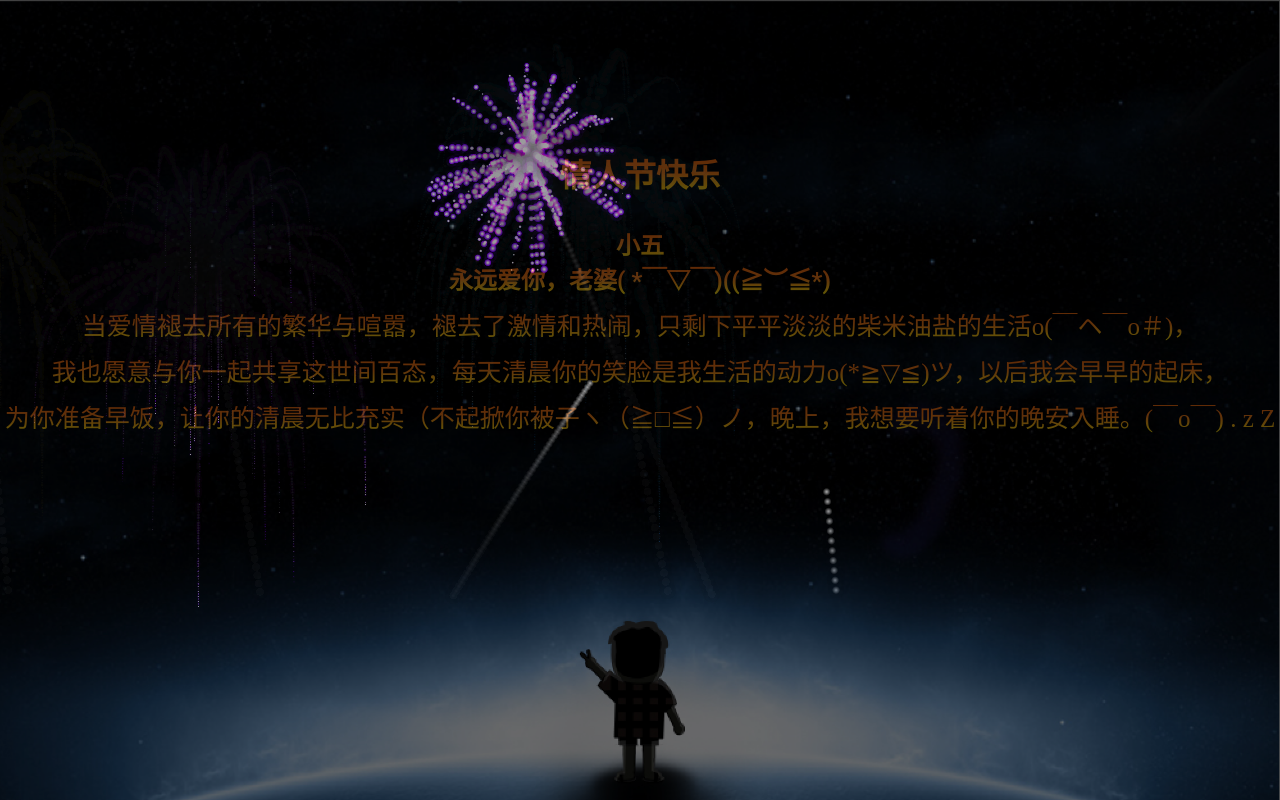
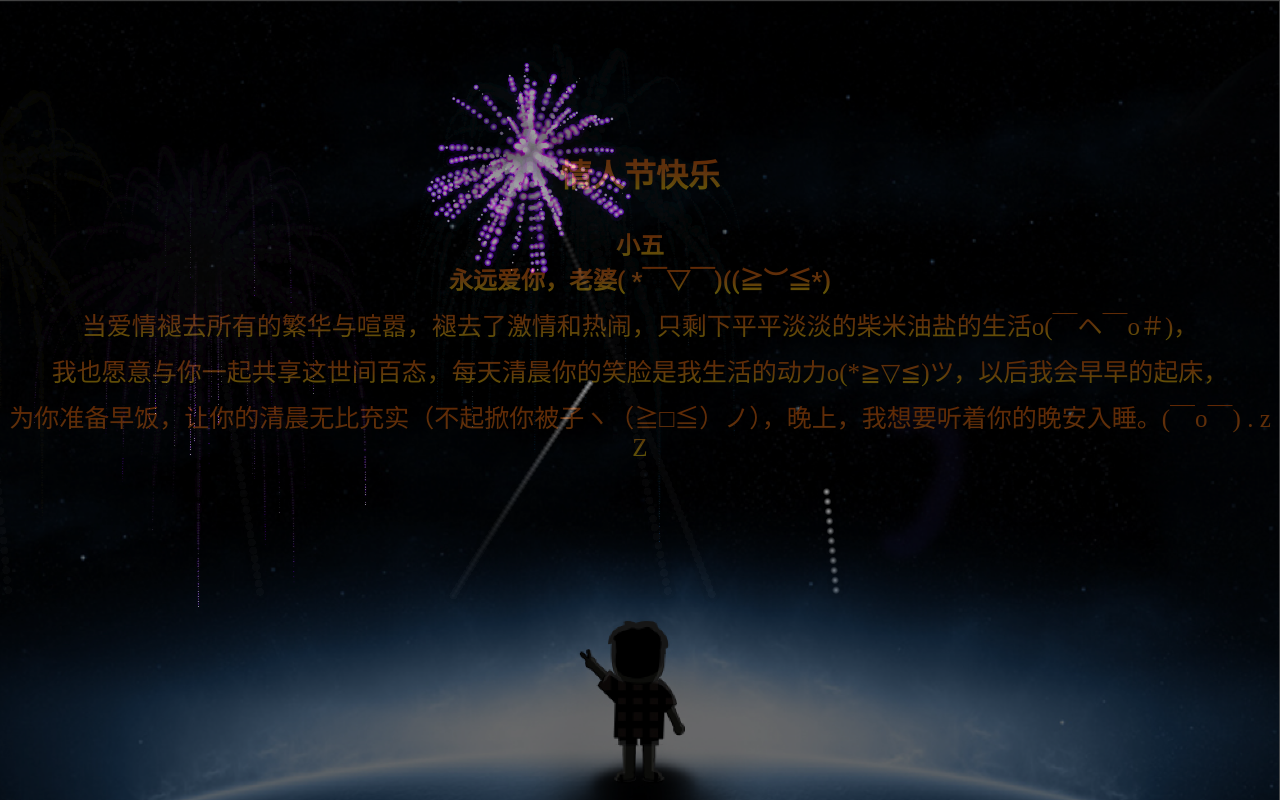
Before and after one commit to happytime5566/test, a plain HTML site: page BeLOVED/index.html in a window 1280 px wide. Drawn offline with nearby package versions, Linux system fonts and the light colour scheme.

Commit message:
Update index.html

```diff
--- a/BeLOVED/index.html
+++ b/BeLOVED/index.html
@@ -80,7 +80,7 @@
         <h2 class="style1">永远爱你，老婆( *￣▽￣)((≧︶≦*)</h2>
         <p class="style1">当爱情褪去所有的繁华与喧嚣，褪去了激情和热闹，只剩下平平淡淡的柴米油盐的生活o(￣ヘ￣o＃)，</p>
         <p class="style1">我也愿意与你一起共享这世间百态，每天清晨你的笑脸是我生活的动力o(*≧▽≦)ツ，以后我会早早的起床，</p>
-        <p class="style1">为你准备早饭，让你的清晨无比充实（不起掀你被子ヽ（≧□≦）ノ，晚上，我想要听着你的晚安入睡。(￣o￣) . z Z</p>
+        <p class="style1">为你准备早饭，让你的清晨无比充实（不起掀你被子ヽ（≧□≦）ノ），晚上，我想要听着你的晚安入睡。(￣o￣) . z Z</p>
     </div>
 </body>
 
```
